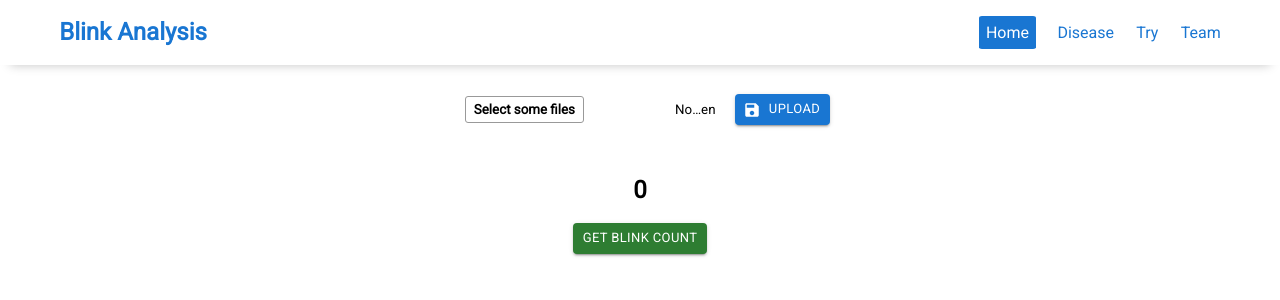
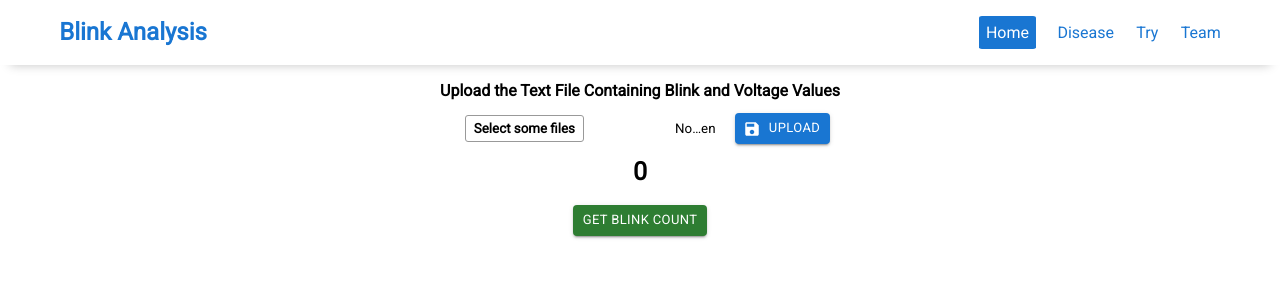
Before and after one commit to sayeedofficial/mp, a React (Create React App) app in the folder client/: page /try in a window 1280 px wide. Shown: the top 300 px of the page. Built offline with nearby package versions, Linux system fonts and the light colour scheme.

Commit message:
Added Loader When a get blink button is called

```diff
--- a/client/src/Components/Try/Blink.css
+++ b/client/src/Components/Try/Blink.css
@@ -0,0 +1,9 @@
+.blink-container {
+	text-align: center;
+}
+
+.loading-img {
+	display: block;
+	margin-left: auto;
+	margin-right: auto;
+}
--- a/client/src/Components/Try/Blink.jsx
+++ b/client/src/Components/Try/Blink.jsx
@@ -1,7 +1,8 @@
 import React from "react";
 import axios from "axios";
-
+import loading from "./loading.gif";
 import { Button } from "@mui/material";
+import "./Blink.css";
 class BlinkRate extends React.Component {
 	constructor(props) {
 		super(props);
@@ -9,31 +10,43 @@ class BlinkRate extends React.Component {
 			count: 0,
 		};
 		this.getBlink = this.getBlink.bind(this);
+		this.hitBlink = this.hitBlink.bind(this);
 	}
 
 	async getBlink() {
 		const cn = await axios.get("http://localhost:5500/blinkcount");
 		const data = cn.data;
-    console.log(cn);
 		this.setState({
 			count: data,
 		});
 	}
+	hitBlink() {
+		this.setState({ count: -1 });
+		this.getBlink();
+	}
 
 	render() {
 		return (
-      <div>
-        <h2> {this.state.count} </h2>
+			<div className="blink-container">
+
+				{this.state.count === -1 ? (
+					<img className="loading-img" width="25px" src={loading} alt=" " />
+				) : (
+					<h2 style={{ fontSize: "25px" }}> {this.state.count} </h2>
+				)}
+
 				<br />
 				<Button
 					color="success"
 					size="small"
 					variant="contained"
-          onClick={this.getBlink}
+					onClick={this.hitBlink}
 				>
 					{" "}
 					Get Blink Count
 				</Button>
+				<br />
+				<br />
 			</div>
 		);
 	}
--- a/client/src/Components/Try/Try.jsx
+++ b/client/src/Components/Try/Try.jsx
@@ -32,7 +32,9 @@ function Try() {
 	};
 
 	return (
+		<div>
 			<div className="fileform-container">
+      <h4>Upload the Text File Containing Blink and Voltage Values </h4>
 				<input type="file" onChange={saveFile} className="custom-file-input" />
 
 				<Button
@@ -43,10 +45,9 @@ function Try() {
 				>
 					Upload
 				</Button>
+
 				<br />
-      <br />
-      <br />
-
+			</div>
 			<BlinkRate />
 		</div>
 	);
--- a/client/src/index.js
+++ b/client/src/index.js
@@ -1,5 +1,10 @@
 import React from "react";
-import {render} from "react-dom";
+import ReactDOM from "react-dom/client";
 import App from "./App";
 
-render(<App />, document.getElementById("root"));
+const root = ReactDOM.createRoot(document.getElementById("root"));
+root.render(
+	<React.StrictMode>
+		<App />
+	</React.StrictMode>
+);
```
Also changed, not shown: client/src/Components/Try/loading.gif (added). Lines whose indentation alone changed are shown as unchanged.
